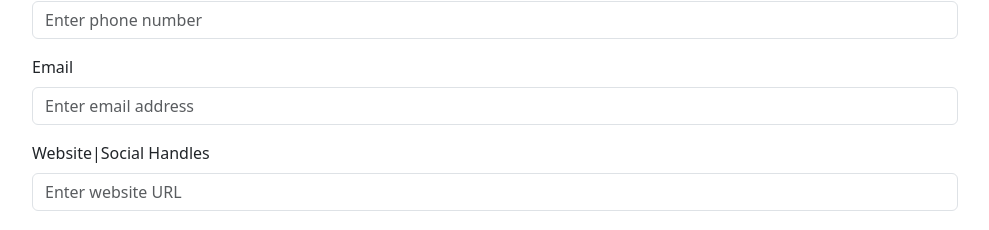
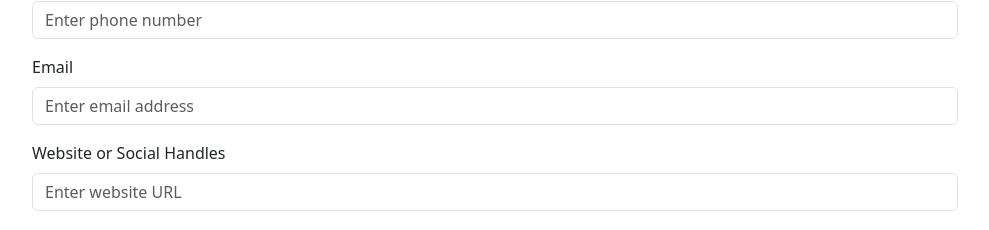
Before and after one commit to Taylordevelopes/blk-411-website, a Next.js app: page /registration in a window 1280 px wide. Shown: the part 895-1125 px from the top of the page, without its empty margins (145-1134 px from the left). Built offline with nearby package versions, Linux system fonts and the light colour scheme.

Commit message:
style updates

```diff
--- a/src/app/registration/page.tsx
+++ b/src/app/registration/page.tsx
@@ -250,7 +250,7 @@ export default function CustomerAddBusiness() {
         console.log("Business added successfully!");
 
         // Redirect to confirmation page
-        window.location.href = "/confirmation";
+        window.location.href = "/success";
       } else {
         const errorData = await response.json();
         console.error("Error adding business:", errorData);
@@ -384,7 +384,7 @@ export default function CustomerAddBusiness() {
             </Form.Group>
 
             <Form.Group className="mb-3" controlId="businessWebsite">
-              <Form.Label>Website|Social Handles</Form.Label>
+              <Form.Label>Website or Social Handles</Form.Label>
               <Form.Control
                 type=""
                 name="website"
```
